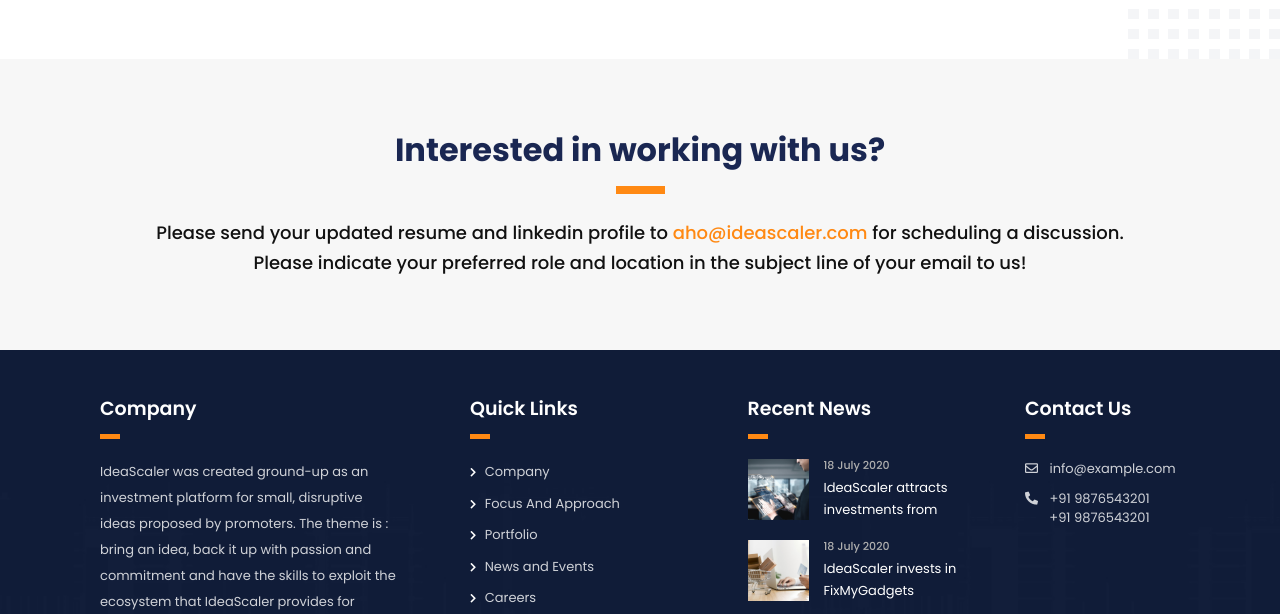
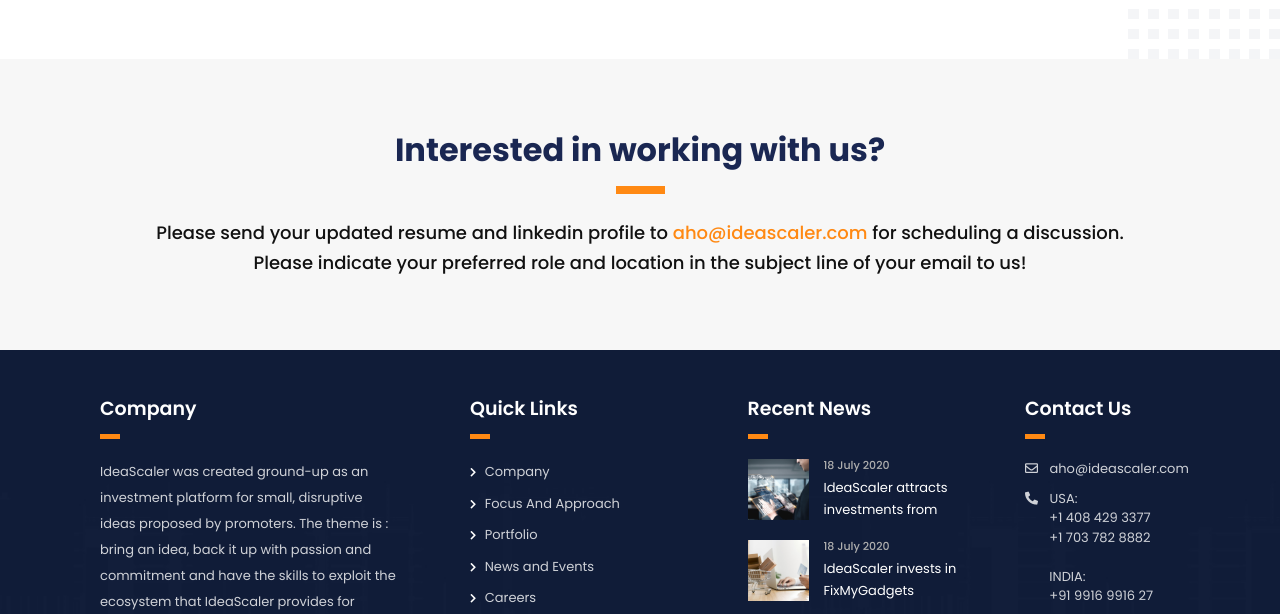
Before and after one commit to manuadmin/ideasclar.github.io, a plain HTML site: page career.html in a window 1280 px wide. Shown: the part 1165-1779 px from the top of the page. Drawn offline with nearby package versions, Linux system fonts and the light colour scheme.

Commit message:
footer contact html fixes

```diff
--- a/career.html
+++ b/career.html
@@ -233,12 +233,12 @@
               </ul>
             </div>
 
-            <div class="col-md-2 py-4 footer_contact">
+            <div class="col-md-2 py-4 footer_contact pr-0">
               <h5>Contact Us</h5>
 
               <div>
-                <span><i class="far fa-envelope"></i> info@example.com</span>
-                <span> <i class="fas fa-phone-alt"></i> +91 9876543201 <br> &nbsp;&nbsp;&nbsp;&nbsp;&nbsp;&nbsp; +91 9876543201</span>
+                <span><i class="far fa-envelope"></i> aho@ideascaler.com</span>
+                <span><i class="fas fa-phone-alt"></i> USA: <br>&nbsp;&nbsp;&nbsp;&nbsp;&nbsp;&nbsp; +1 408 429 3377 <br> &nbsp;&nbsp;&nbsp;&nbsp;&nbsp;&nbsp; +1 703 782 8882<br><br>&nbsp;&nbsp;&nbsp;&nbsp;&nbsp;&nbsp; INDIA: <br>&nbsp;&nbsp;&nbsp;&nbsp;&nbsp;&nbsp; +91 9916 9916 27</span>
               </div>
             </div>
           </div>
```
Also changed, not shown: contact.html (+3 -3 lines), events.html (+3 -3 lines), focus.html (+3 -3 lines), index.html (+3 -3 lines), portfolio-details.html (+3 -3 lines), portfolio.html (+3 -3 lines).
